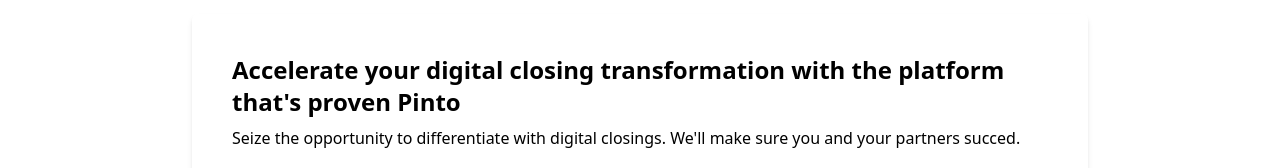
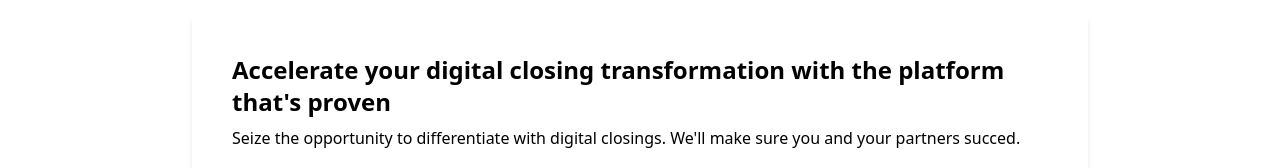
Before and after one commit to Pinto1232/MyAssesment, a React (Vite) app: page / in a window 1280 px wide. Shown: the part 602-770 px from the top of the page. Built offline with nearby package versions, Linux system fonts and the light colour scheme.

Commit message:
Commit latest code

```diff
--- a/src/compoents/acoordion/Acoordion.jsx
+++ b/src/compoents/acoordion/Acoordion.jsx
@@ -7,7 +7,7 @@
   return (
     <div>
       <div className='container mx-auto  sm:max-w-4xl shadow-md rounded-md mt-4 mb-4 p-10'>
-        <h2 className='font-bold text-2xl mb-2'>Accelerate your digital closing transformation with the platform that's proven Pinto</h2>
+        <h2 className='font-bold text-2xl mb-2'>Accelerate your digital closing transformation with the platform that's proven</h2>
         <p className='text-md mb-8'>Seize the opportunity to differentiate with digital closings. We'll make sure you and your partners succed.</p>
         <div className='accordion_box flex flex-col sm:flex-row gap-10 '>
           <div>
```
